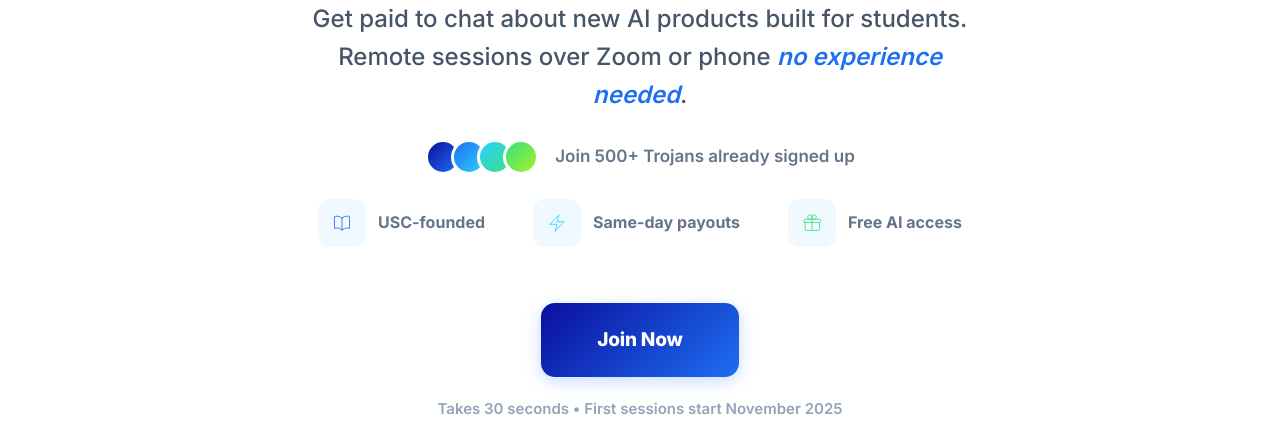
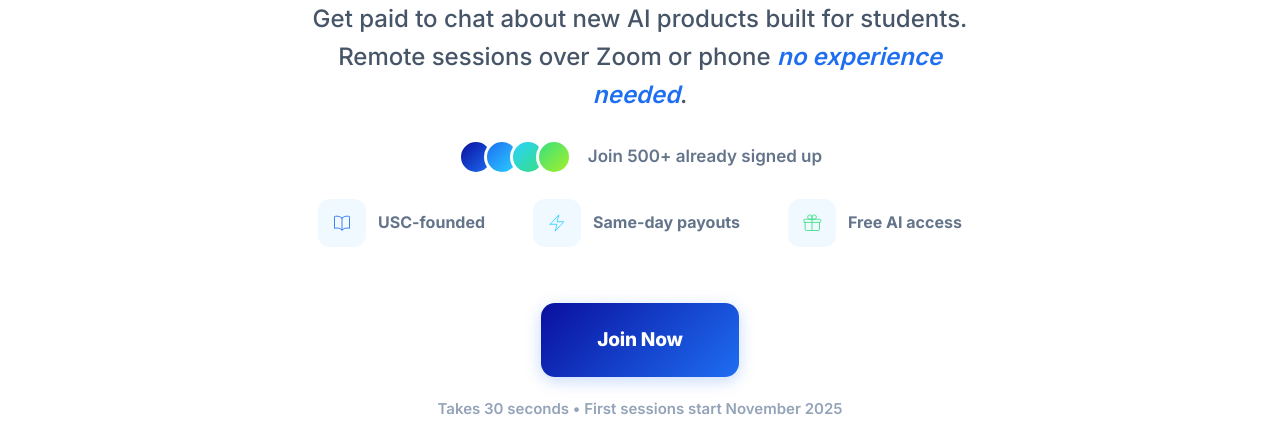
Before and after one commit to vwhit5/SenseAI, a plain HTML site: page index.html in a window 1280 px wide. Shown: the part 361-800 px from the top of the page. Drawn offline with Linux system fonts and the light colour scheme.

Commit message:
Update index.html

```diff
--- a/index.html
+++ b/index.html
@@ -848,7 +848,7 @@
                         <div class="avatar avatar-3"></div>
                         <div class="avatar avatar-4"></div>
                     </div>
-                    Join 500+ Trojans already signed up
+                    Join 500+ already signed up
                 </div>
 
                 <div class="trust-badges">
```
